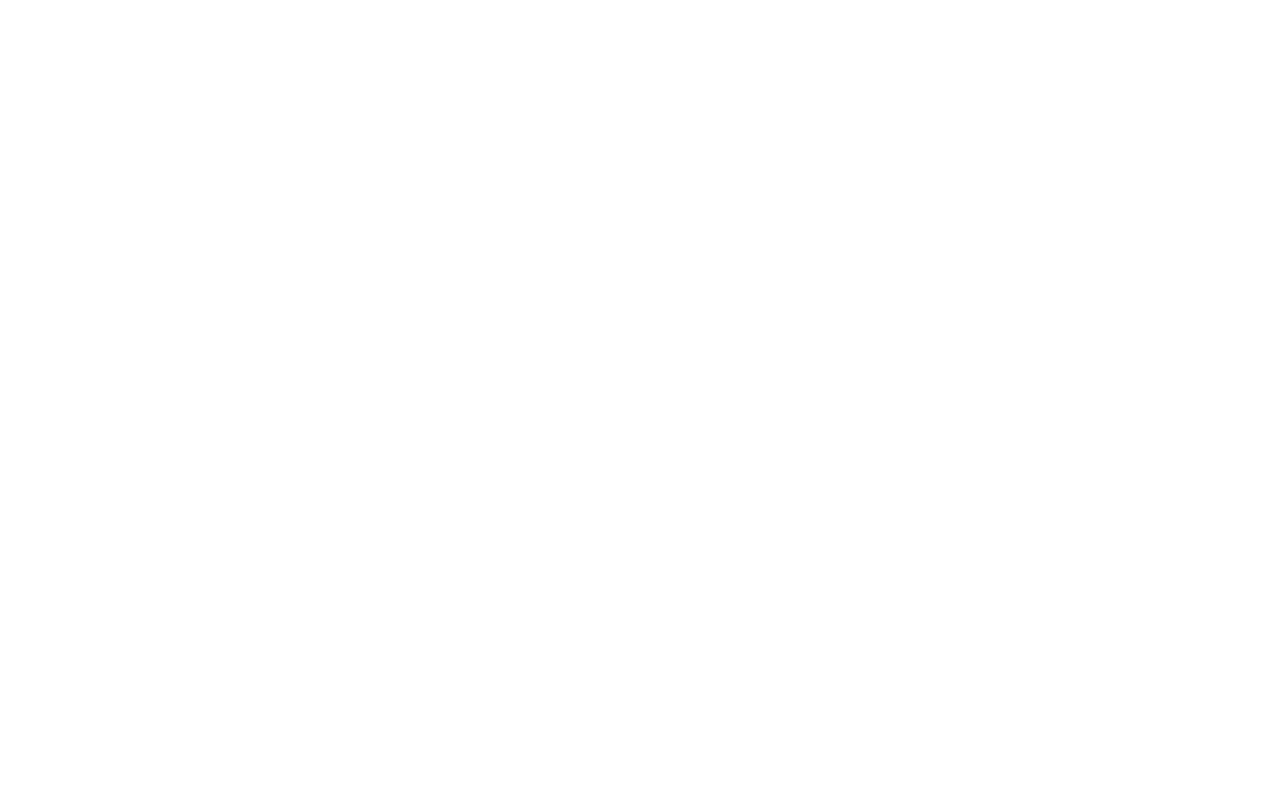
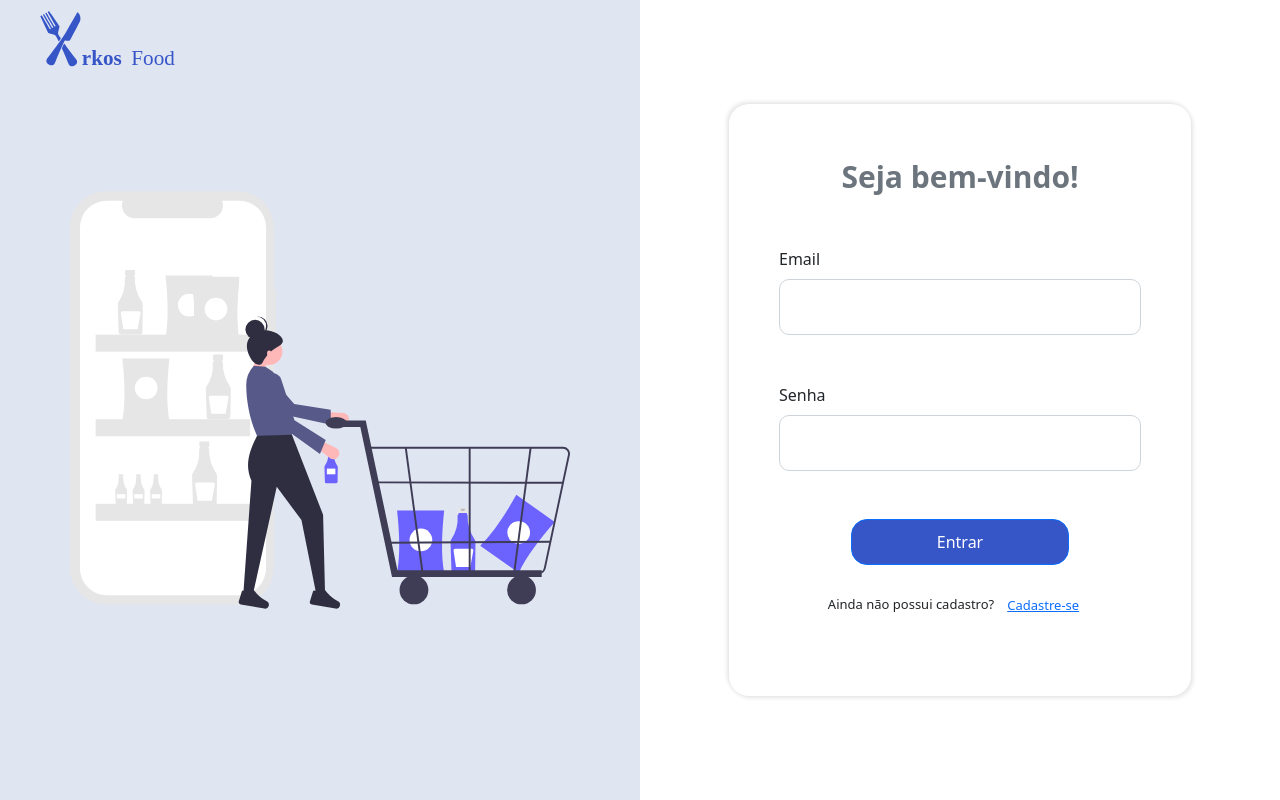
Before and after one commit to lucasmarques2020/desafioArkos, a React (Create React App) app: page / in a window 1280 px wide. Before the commit this address had no page. Built offline with nearby package versions, Linux system fonts and the light colour scheme.

Commit message:
created login for access in the pages product and my profile

```diff
--- a/src/Components/login/index.js
+++ b/src/Components/login/index.js
@@ -1,14 +1,42 @@
-import React from 'react'
+import React, { useState } from 'react'
 import { Button, Form } from 'react-bootstrap'
 import { Img } from '../imgs'
 import Bk from '../assets/login.svg'
 import Logo from '../assets/logo.svg'
 import { style } from './styles'
-import { Link } from "react-router-dom"
+import { Link, useNavigate } from "react-router-dom"
+import axios from "axios"
+
 
 export const Login = () => {
+  const [email, setEmail] = useState([])
+  const [password, setPassword] = useState([])
+  const navigate = useNavigate()
+
+  function login(event) {
+    let user = {
+      email: email,
+      password: password
+    }
+    axios.post("http://localhost:3030/user/login/"+user.email+"/"+user.password).then(res => {
+      if(res.data.user != null){
+        navigate("/produtos")
+      }else alert(res.data.message)
+     }).catch(Err => {alert(Err)})
+  }
+
+  function changeEmail(event) {
+    setEmail(event.target.value)
+  }
+  function changePassword(event) {
+    setPassword(event.target.value)
+  }
+
+
+
   const estilo = style()
   return (
+
     <div className="container-fluid vh-100">
       <div className="row h-100">
         <div className="col-md-6" style={estilo.Fundo}>
@@ -22,15 +50,15 @@ export const Login = () => {
               </Form.Text>
               <Form.Group className="mb-5 mt-5" controlId="formBasicEmail">
                 <Form.Label className="w-100 text-start">Email</Form.Label>
-                <Form.Control type="email" style={estilo.ControlInputForm} />
+                <Form.Control onChange={changeEmail} type="email" style={estilo.ControlInputForm} />
               </Form.Group>
               <Form.Group className="mb-5" controlId="formBasicPassword">
                 <Form.Label className="w-100 text-start">Senha</Form.Label>
-                <Form.Control type="password" style={estilo.ControlInputForm} />
+                <Form.Control onChange={changePassword} type="password" style={estilo.ControlInputForm} />
               </Form.Group>
-              <Link to="/produtos"><Button className="mb-4" type="submit" variant="primary" style={estilo.ButtonForm}>
+              <Button onClick={login} className="mb-4" variant="primary" style={estilo.ButtonForm}>
                Entrar
-              </Button></Link>
+              </Button>
               <Form.Group className="mb-3" controlId="formBasicPassword">
                 <Form.Label style={estilo.TextoAvisoCadastro}>Ainda não possui cadastro?<Button variant="link" style={estilo.TextoAvisoCadastro}><Link to="/cadastro">Cadastre-se</Link></Button></Form.Label>
               </Form.Group>
--- a/src/Components/produtos/index.js
+++ b/src/Components/produtos/index.js
@@ -8,7 +8,7 @@ import Buy2 from '../assets/buy2.svg'
 import Profile from '../assets/profile.svg'
 import Exit from '../assets/exit.svg'
 import Star from '../assets/star.svg'
-import { Link } from "react-router-dom"
+import { Link} from "react-router-dom"
 
 
 export const Produtos = () => {
@@ -19,6 +19,7 @@ export const Produtos = () => {
             .then(json=>setProducts(json))
     }, [])
     const estilo = style()
+
     return (
         <div className="container-fluid vh-100 vw-100">
             <Navbar collapseOnSelect expand="lg">
@@ -28,13 +29,12 @@ export const Produtos = () => {
                     <Navbar.Collapse className="justify-content-end">
                     <Link to="/carrinho"><Button variant="link" style={{ textDecoration: "none" }}>
                             <img src={Buy} style={{ width: "30px" }} /> <Badge bg="danger">2</Badge>
-                            <span className="visually-hidden">unread messages</span>
                         </Button>
                         </Link>
                         <Navbar.Text>
                             <Dropdown>
                                 <Dropdown.Toggle variant="link" id="dropdown-basic" style={estilo.ButtonMenu}>
-                                    <a>Olá,</a> Lucas Marques!
+                                    Olá, Lucas Marques!
                                 </Dropdown.Toggle>
                                 <Dropdown.Menu style={estilo.FundoMenu}>
                                 <Link style={{ textDecoration: "none" }} to="/perfil"><Dropdown.Item className="mb-3" href="#/action-1"><img src={Profile} style={{ width: "20px" }} /> Editar Perfil</Dropdown.Item></Link>
@@ -70,7 +70,7 @@ export const Produtos = () => {
                             </div>
                             <Card.Body>
 
-                                <Card.Title numberOfLines={1}>{p.title}</Card.Title>
+                                <Card.Title>{p.title}</Card.Title>
 
                                 <Card.Title>
                                     <img src={Star} style={{ width: "30px" }} />
@@ -81,7 +81,7 @@ export const Produtos = () => {
                                     ({p.rating.count})
                                 </Card.Title>
                                 <div>
-                                <Card.Text  numberOfLines = { 1 } ellipsizeMode = 'head'>
+                                <Card.Text>
                                     {p.description}
                                 </Card.Text>
                                 </div>
--- a/src/Routes/index.js
+++ b/src/Routes/index.js
@@ -12,6 +12,7 @@ export const Rotas = () => {
     return (
         <BrowserRouter>
             <Routes>
+                <Route exact path="/" element={<Login/>} />
                 <Route exact path="/login" element={<Login/>} />
                 <Route exact path="/cadastro" element={<Cadastro/>} />
                 <Route exact path="/produtos" element={<Produtos/>} />
```
